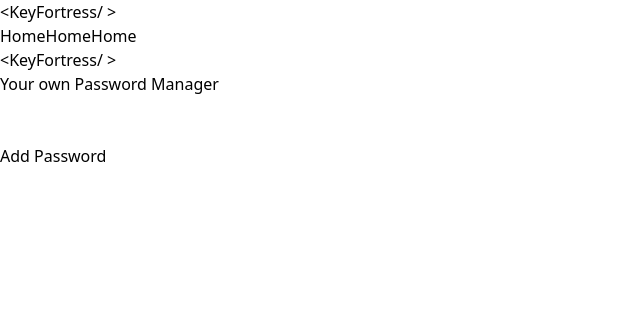
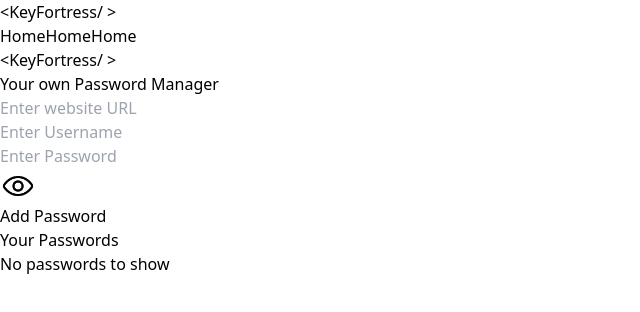
Before and after one commit to arpitt45/KeyFortress, a React (Vite) app: page / in a window 1280 px wide. Shown: the top 312 px of the page, without its empty margins (0-640 px from the left). Built offline with nearby package versions, Linux system fonts and the light colour scheme; some icons are missing.

Commit message:
Completed Manager.jsx, Add icons

```diff
--- a/src/Components/Manager.jsx
+++ b/src/Components/Manager.jsx
@@ -1,6 +1,44 @@
-import React from "react";
+import React, { useEffect, useState } from "react";
+import { useRef } from "react";
 
 const Manager = () => {
+    const ref = useRef()
+    const [form, setform] = useState({site:"",username:"", password:""})
+    const [passwordArray, setpasswordArray] = useState([])
+
+    useEffect(() => {
+        let passwords = localStorage.getItem("passwords")
+        let passwordArray;
+        if(passwords){
+           setpasswordArray(JSON.parse(passwords))
+        }
+    }, [])
+
+
+
+   const showPassword = () =>{
+     alert("show the password");
+     if(ref.current.src.includes("icons/eye-crossed.png")){
+         ref.current.src = "icons/visibility.png"
+     }
+     else{
+        ref.current.src = "icons/eye-crossed.png"
+     }
+   }
+
+   const savePassword = () =>{
+    setpasswordArray([...passwordArray, form])
+    localStorage.setItem("passwords", JSON.stringify([...passwordArray, form]))
+    console.log(passwordArray)
+
+   }
+
+   const handleForm = (e) =>{
+      setform({...form, [e.target.name]: e.target.value})
+   }
+
+
+
   return (
     <div>
       <div className="relative h-full w-full bg-slate-50">
@@ -16,25 +54,38 @@ const Manager = () => {
         </div>
       </div>
       <div className=" mycontainer w-1/2 -mt-4 flex flex-col p-4 text-black gap-6 items-center">
-        <input
-          className="rounded-full border border-yellow-400  p-80 py-1"
-          type="text"
+
+        <input onChange={handleForm}
+          className="rounded-full border border-yellow-400  p-80 py-1" name="site"
+          type="text" placeholder="Enter website URL"
+           value={form.site}
         />
+
         <div className="flex w-full justify-between gap-6">
-          <input
+
+          <input onChange={handleForm}
             className="rounded-full border border-yellow-400 p-24 py-1"
             type="text"
-            name=""
-            id=""
+            name="username"
+            id="" placeholder="Enter Username"
+              value={form.username}
           />
-          <input
+
+          <div className="relative">
+          <input  onChange={handleForm}
             className="rounded-full border border-yellow-400 p-24 py-1"
             type="text"
-            name=""
-            id=""
+            name="password"
+            id="" placeholder="Enter Password" value={form.password}
+
           />
+          <span className="absolute right-1 top-0 " onClick={showPassword}>
+          <img ref={ref} width={36} src="icons/visibility.png" alt="eye" className="p-2" />
+          </span>
+          </div>
+
         </div>
-        <button className="flex justify-center items-center bg-yellow-400 hover:bg-yellow-200 rounded-full px-4 py-2 w-fit gap-2 border-2 border-slate-950">
+        <button onClick={savePassword} className="flex justify-center items-center bg-yellow-400 hover:bg-yellow-200 rounded-full px-4 py-2 w-fit gap-2 border-2 border-slate-500 font-semibold">
         <lord-icon
           src="https://cdn.lordicon.com/jgnvfzqg.json"
           trigger="hover"
@@ -42,6 +93,51 @@ const Manager = () => {
         ></lord-icon>
          Add Password</button>
       </div>
+
+      <div className="passwords mycontainer">
+
+
+
+<div className="relative overflow-x-auto container px-460 py-16 mx-auto -m-20 mr-40">
+        <h2 className="font-bold text-2xl py-3 gap-4">Your Passwords</h2>
+        {passwordArray.length === 0 && <div>No passwords to show</div> }
+
+         {passwordArray.length !=0 &&<table className="w-full text-sm text-left rtl:text-right text-white dark:text-gray-400 rounded-xl overflow-hidden">
+        <thead className="text-xs text-gray-700 uppercase bg-gray-50 dark:bg-slate-950 dark:text-yellow-300">
+            <tr>
+                <th scope="col" className="px-6 py-3">
+                    SITE
+                </th>
+                <th scope="col" className="px-6 py-3">
+                   USERNAME
+                </th>
+                <th scope="col" className="px-6 py-3">
+                    PASSWORD
+                </th>
+
+            </tr>
+        </thead>
+        <tbody>
+            {passwordArray.map((item, index)=>{
+         return <tr key={index} className="bg-white border-b dark:bg-slate-600 dark:border-gray-700">
+                <th scope="row" className="px-6 py-4 font-medium text-gray-900 whitespace-nowrap dark:text-white">
+                   <a href={item.site} target="_blank">{item.site}</a>
+                </th>
+                <td className="px-6 py-4">
+                   {item.username}
+                </td>
+                <td className="px-6 py-4">
+                    {item.password}
+                </td>
+            </tr>
+          })}
+        </tbody>
+    </table> }
+</div>
+
+
+      </div>
+
     </div>
   );
 };
```
Also changed, not shown: public/icons/eye-crossed.png (added), public/icons/visibility.png (added).
